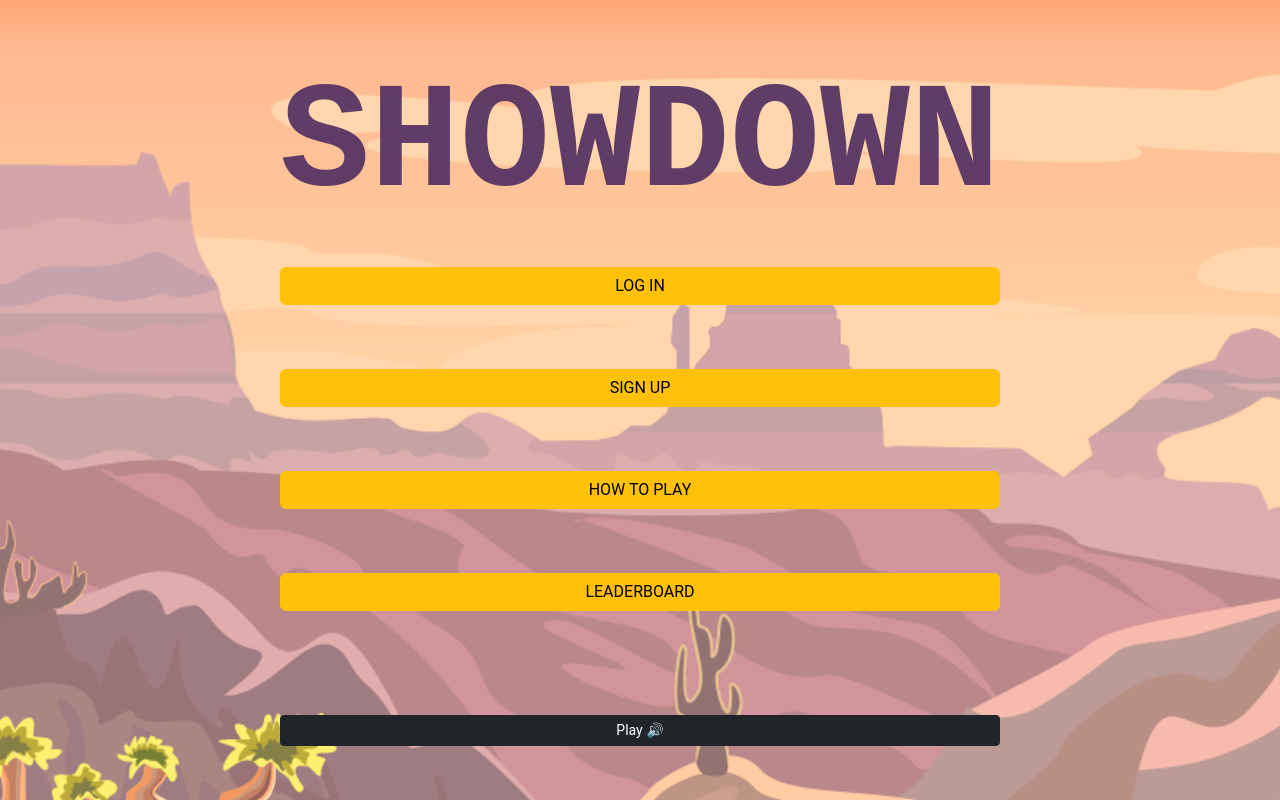
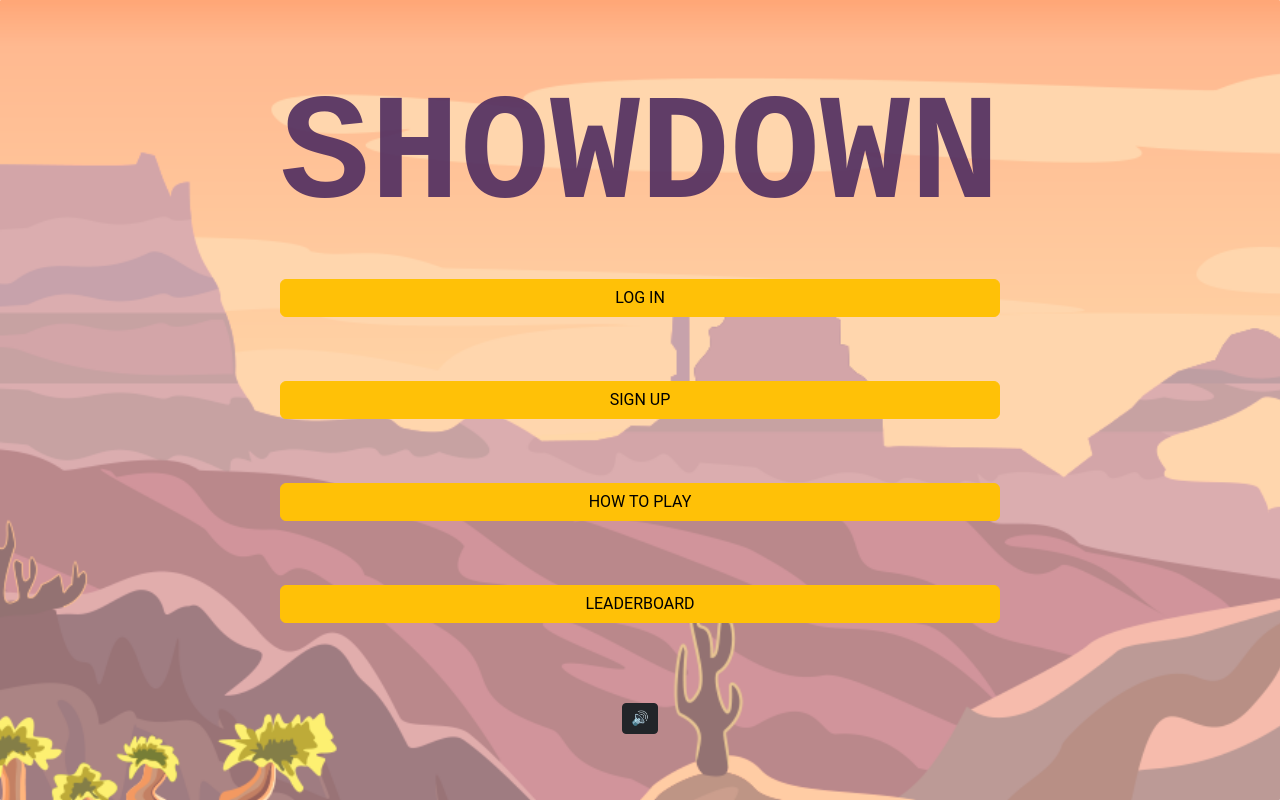
Before and after one commit to DrProfDavis/shootem-up-showdown, a React (Create React App) app in the folder client/: page / in a window 1280 px wide. Built offline with nearby package versions, Linux system fonts and the light colour scheme.

Commit message:
style sound button

```diff
--- a/client/src/pages/Home.js
+++ b/client/src/pages/Home.js
@@ -67,22 +67,23 @@ const Home = () => {
           <br></br>
           <Link to="/leaderboard" className="btn btn-block btn-warning">LEADERBOARD</Link>
           <br></br>
-          <br></br>
           <nav>
             {isAuthenticated ? (
               <button class="btn btn-sm btn-danger btn-block" onClick={userLogout}>LOG OUT</button>
               ) : null}
           </nav>
               <br></br>
+          <div>
             {isPlaying ? (
               <button class="btn btn-sm btn-dark btn-block" onClick={pauseBackgroundMusic}>
-              Pause 🔊
+                🔇
               </button>
             ) : (
               <button class="btn btn-sm btn-dark btn-block" onClick={startBackgroundMusic}>
-              Play 🔊
+                🔊
               </button>
             )}
+          </div>
         </div>
 
       </div>
```
Lines whose indentation alone changed are shown as unchanged.
